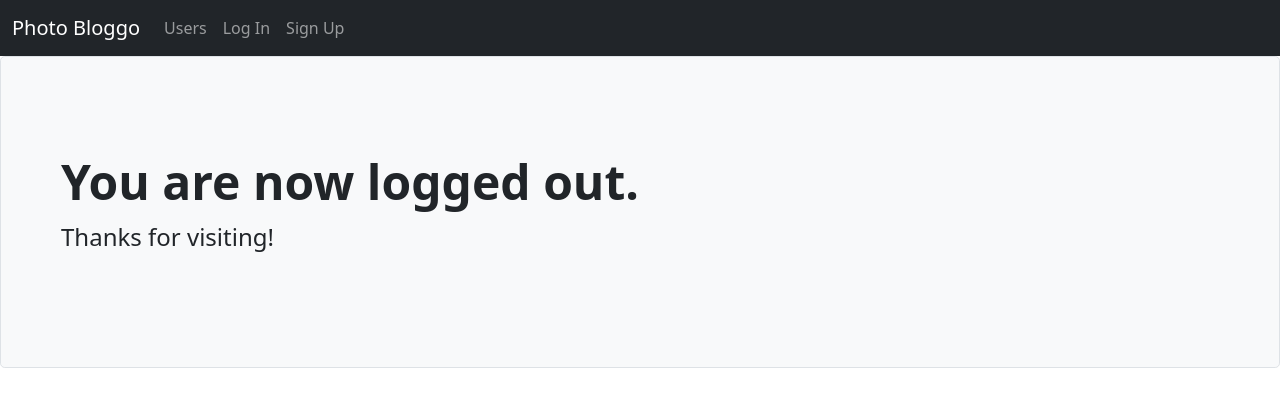
After one commit to nonwaves/photo_blog, a Django app: page /loggedout/ in a window 1280 px wide. The commit adds this page. Shown: the top 407 px of the page. Run offline with Django 3.2, Linux system fonts and the light colour scheme; some libraries are stand-ins or nearby versions.

Commit message:
Fixed accounts login and logout
Fixed typo in navbar related to user authentication.
Users can now create, and log in and out their accounts and are now properly redirected to the correct home and log out success pages.

```diff
--- a/accounts/views.py
+++ b/accounts/views.py
@@ -1,10 +1,9 @@
 from django.shortcuts import render
-from django.urls import reverse_lazy
 from django.views.generic import CreateView
 
 from. import forms
 # Create your views here.
 class SignUp(CreateView):
     form_class = forms.UserCreateForm
-    success_url =  reverse_lazy('login')
+    success_url =  'accounts/login'
     template_name = 'accounts/signup.html'
--- a/photo_blog/settings.py
+++ b/photo_blog/settings.py
@@ -127,3 +127,6 @@ STATIC_URL = '/static/'
 # https://docs.djangoproject.com/en/3.2/ref/settings/#default-auto-field
 
 DEFAULT_AUTO_FIELD = 'django.db.models.BigAutoField'
+
+LOGIN_REDIRECT_URL = 'home'
+LOGOUT_REDIRECT_URL = 'loggedout'
--- a/photo_blog/urls.py
+++ b/photo_blog/urls.py
@@ -22,4 +22,6 @@ urlpatterns = [
     path('admin/', admin.site.urls),
     path('', views.HomePage.as_view(), name='home'),
     path('accounts/', include('accounts.urls')),
+    path('accounts/',include('django.contrib.auth.urls')),
+    path('loggedout/', views.LogOutPage.as_view(), name='loggedout')
 ]
--- a/photo_blog/views.py
+++ b/photo_blog/views.py
@@ -2,3 +2,7 @@ from django.views.generic import TemplateView
 
 class HomePage(TemplateView):
     template_name = 'index.html'
+
+
+class LogOutPage(TemplateView):
+    template_name = 'loggedout.html'
--- a/templates/base.html
+++ b/templates/base.html
@@ -21,11 +21,11 @@
       </button>
       <div class="collapse navbar-collapse" id="navbarNavAltMarkup">
         <div class="navbar-nav">
-          {% if user.isauthenticated %}
+          {% if user.is_authenticated %}
             <a class="nav-link" href="#">Create Post</a>
             <a class="nav-link" href="#">Users</a>
             <a class="nav-link" href="#">Messaging</a>
-            <a class="nav-link" href="#">Log Out</a>
+            <a class="nav-link" href="{% url 'accounts:logout' %}">Log Out</a>
           {% else %}
             <a class="nav-link" href="#">Users</a>
             <a class="nav-link" href="{% url 'accounts:login' %}">Log In</a>
--- /dev/null
+++ b/templates/loggedout.html
@@ -0,0 +1,9 @@
+{% extends 'base.html' %}
+{% block content %}
+<div class="p-5 mb-4 bg-light border rounded-3">
+    <div class="container-fluid py-5">
+      <h1 class="display-5 fw-bold">You are now logged out.</h1>
+      <p class="col-md-8 fs-4">Thanks for visiting!</p>
+    </div>
+</div>
+{% endblock %}
```
Also changed, not shown: db.sqlite3.
